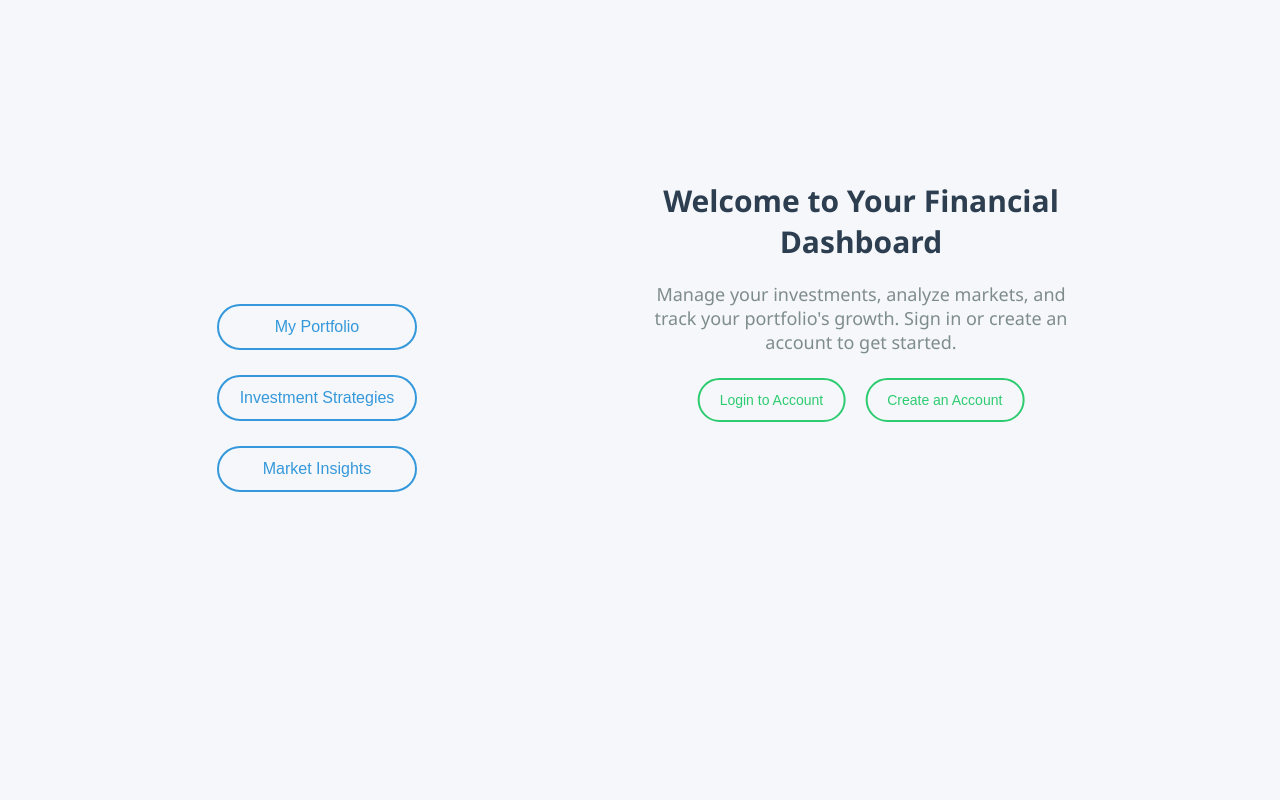
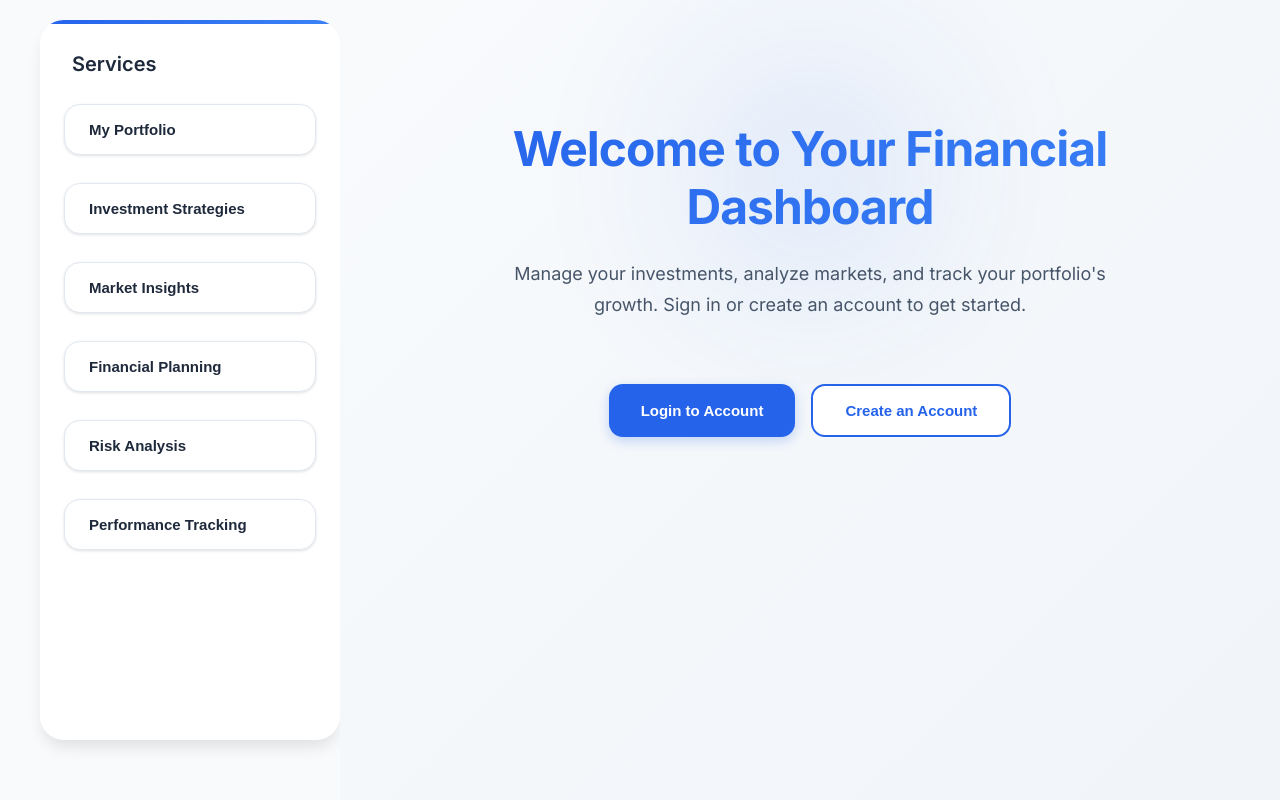
Before and after one commit to blueberryRhyme/FinanceDataAnalytics, a Flask app: page / in a window 1280 px wide. Run offline with Flask 3, Linux system fonts and the light colour scheme.

Commit message:
Improve UI design with styling and additional services

```diff
--- a/app/templates/home6.html
+++ b/app/templates/home6.html
@@ -4,125 +4,252 @@
   <meta charset="UTF-8" />
   <meta name="viewport" content="width=device-width, initial-scale=1.0"/>
   <title>Financial Dashboard</title>
+  <link href="https://fonts.googleapis.com/css2?family=Inter:wght@400;500;600;700&display=swap" rel="stylesheet">
   <style>
     * {
       box-sizing: border-box;
+      margin: 0;
+      padding: 0;
+    }
+
+    :root {
+      --primary: #2563eb;
+      --primary-dark: #1d4ed8;
+      --secondary: #64748b;
+      --accent: #3b82f6;
+      --background: #f8fafc;
+      --white: #ffffff;
+      --text-primary: #1e293b;
+      --text-secondary: #475569;
+      --shadow-sm: 0 1px 3px rgba(0,0,0,0.12);
+      --shadow-md: 0 4px 6px -1px rgba(0,0,0,0.1);
+      --shadow-lg: 0 10px 15px -3px rgba(0,0,0,0.1);
     }
 
     body {
       margin: 0;
-      font-family: 'Segoe UI', Tahoma, Geneva, Verdana, sans-serif;
+      font-family: 'Inter', sans-serif;
       display: flex;
       height: 100vh;
-      background-color: #f5f7fa;
+      background: var(--background);
+      color: var(--text-primary);
     }
 
     /* Sidebar with vertical centering */
     .sidebar {
-      width: 250px;
+      width: 300px;
+      height: 90vh;
       display: flex;
       flex-direction: column;
-      justify-content: center;
-      align-items: center;
-      padding: 20px 0;
-      background-color: transparent;
-      margin-left: 15%; /* Buffer of 15% from the left */
+      justify-content: flex-start;
+      gap: 8px;
+      padding: 32px 24px;
+      background-color: var(--white);
+      margin: 20px 0 20px 40px;
+      box-shadow: var(--shadow-lg);
+      border-radius: 24px;
+      position: relative;
+      overflow-y: auto;
+    }
+
+    .sidebar-title {
+      color: var(--text-primary);
+      font-size: 20px;
+      font-weight: 600;
+      margin-bottom: 16px;
+      padding-left: 8px;
+      position: relative;
+      z-index: 1;
+    }
+
+    .sidebar::before {
+      content: '';
+      position: absolute;
+      top: 0;
+      left: 0;
+      width: 100%;
+      height: 4px;
+      background: linear-gradient(90deg, var(--primary) 0%, var(--accent) 100%);
     }
 
     /* Slider button style */
     .slider-button {
-      background-color: transparent;
-      border: 2px solid #3498db;
-      color: #3498db;
-      border-radius: 25px;
-      padding: 12px 20px;
-      margin: 10px 0;
-      font-size: 16px;
+      background-color: var(--white);
+      border: 1px solid #e2e8f0;
+      color: var(--text-primary);
+      border-radius: 16px;
+      padding: 16px 24px;
+      margin: 4px 0;
+      font-size: 15px;
+      font-weight: 600;
       cursor: pointer;
-      transition: all 0.3s ease;
-      width: 80%;
-      text-align: center;
+      transition: all 0.2s cubic-bezier(0.4, 0, 0.2, 1);
+      width: 100%;
+      text-align: left;
+      display: flex;
+      align-items: center;
+      position: relative;
+      overflow: hidden;
+      box-shadow: var(--shadow-sm);
+    }
+
+    .slider-button::before {
+      content: '';
+      position: absolute;
+      left: 0;
+      top: 0;
+      height: 100%;
+      width: 4px;
+      background: var(--primary);
+      transform: scaleY(0);
+      transition: transform 0.2s;
     }
 
     .slider-button:hover {
-      background-color: #3498db;
-      color: white;
+      background-color: #f8fafc;
+      border-color: var(--primary);
+      transform: translateY(-1px);
+      box-shadow: var(--shadow-md);
+    }
+
+    .slider-button:hover::before {
+      transform: scaleY(1);
     }
 
     /* Dropdown content */
     .slider-content {
       max-height: 0;
       overflow: hidden;
-      transition: max-height 0.3s ease;
-      width: 80%;
-      background: #ecf0f1;
-      border-radius: 10px;
-      padding: 0 15px;
-      margin-top: 5px;
-      color: #2c3e50;
+      transition: all 0.3s cubic-bezier(0.4, 0, 0.2, 1);
+      width: 100%;
+      background: #f1f5f9;
+      border-radius: 12px;
+      padding: 0;
+      margin: 0 0 4px 0;
+      color: var(--text-secondary);
+      font-size: 14px;
+      line-height: 1.6;
     }
 
     .slider-content.open {
       max-height: 200px;
-      padding: 10px 15px;
+      padding: 16px 24px;
+      margin-top: 8px;
+      box-shadow: inset 0 2px 4px rgba(0,0,0,0.05);
     }
 
     /* Main content */
     .main {
       flex-grow: 1;
-      padding: 40px;
+      padding: 40px 60px;
       position: relative;
       display: flex;
-      justify-content: center;
-      align-items: flex-start;
+      flex-direction: column;
+      align-items: center;
+      background: linear-gradient(135deg, #f8fafc 0%, #f1f5f9 100%);
     }
 
     /* Centered auth buttons */
     .auth-buttons {
-      position: absolute;
-      top: 50%;
-      left: 50%;
-      transform: translate(-50%, -50%);
       display: flex;
-      flex-direction: row;
-      justify-content: center;
+      gap: 16px;
+      margin-bottom: 48px;
+      position: relative;
+      z-index: 1;
+      padding-top: 32px;
     }
 
     .auth-buttons button {
-      margin: 0 10px;
-      padding: 12px 20px;
-      border: 2px solid #2ecc71;
-      background-color: transparent;
-      color: #2ecc71;
-      font-size: 14px;
-      border-radius: 25px;
+      padding: 16px 32px;
+      border: none;
+      font-size: 15px;
+      font-weight: 600;
+      border-radius: 14px;
       cursor: pointer;
-      transition: all 0.3s ease;
+      transition: all 0.2s cubic-bezier(0.4, 0, 0.2, 1);
+      position: relative;
+      overflow: hidden;
     }
 
-    .auth-buttons button:hover {
-      background-color: #2ecc71;
-      color: white;
+    .auth-buttons button:first-child {
+      background-color: var(--primary);
+      color: var(--white);
+      box-shadow: 0 4px 12px rgba(37, 99, 235, 0.25);
+    }
+
+    .auth-buttons button:last-child {
+      background-color: var(--white);
+      color: var(--primary);
+      border: 2px solid var(--primary);
+    }
+
+    .auth-buttons button:first-child:hover {
+      background-color: var(--primary-dark);
+      transform: translateY(-2px);
+      box-shadow: 0 6px 20px rgba(37, 99, 235, 0.35);
+    }
+
+    .auth-buttons button:last-child:hover {
+      background-color: var(--primary);
+      color: var(--white);
+      transform: translateY(-2px);
     }
 
     /* Centered content container */
     .content-container {
+      text-align: center;
+      width: 100%;
+      max-width: 800px;
+      position: relative;
+      margin-bottom: 32px;
+      padding-top: 32px;
+      display: flex;
+      flex-direction: column;
+      align-items: center;
+    }
+
+    .content-container::before {
+      content: '';
       position: absolute;
-      top: 20%; /* 20% from the top */
-      left: 50%;
-      transform: translateX(-50%);
-      text-align: center;
+      width: 200px;
+      height: 200px;
+      background: linear-gradient(135deg, var(--primary) 0%, var(--accent) 100%);
+      filter: blur(80px);
+      opacity: 0.1;
+      border-radius: 50%;
+      z-index: 0;
+      animation: pulse 4s ease-in-out infinite;
+    }
+
+    @keyframes pulse {
+      0%, 100% { transform: scale(1); opacity: 0.1; }
+      50% { transform: scale(1.2); opacity: 0.15; }
     }
 
     h1 {
-      font-size: 30px;
-      color: #2c3e50;
+      font-size: 48px;
+      background: linear-gradient(135deg, var(--primary) 0%, var(--accent) 100%);
+      background-clip: text;
+      -webkit-background-clip: text;
+      -webkit-text-fill-color: transparent;
+      font-weight: 700;
+      margin-bottom: 24px;
+      margin-top: 48px;
+      letter-spacing: -1px;
+      line-height: 1.2;
+      position: relative;
+      z-index: 1;
     }
 
     .description {
       font-size: 18px;
-      margin-top: 20px;
-      color: #7f8c8d;
+      line-height: 1.7;
+      margin: 0 auto;
+      color: var(--text-secondary);
+      max-width: 600px;
+      position: relative;
+      z-index: 1;
+      padding: 0;
     }
   </style>
 </head>
@@ -130,6 +257,8 @@
 
   <!-- Sidebar -->
   <div class="sidebar">
+    <h2 class="sidebar-title">Services</h2>
+
     <button class="slider-button" onclick="toggleSlider(0)">My Portfolio</button>
     <div class="slider-content">View and manage your financial portfolio, investments, and assets.</div>
 
@@ -138,10 +267,25 @@
 
     <button class="slider-button" onclick="toggleSlider(2)">Market Insights</button>
     <div class="slider-content">Get the latest news and analysis on stock markets, forex, and commodities.</div>
+
+    <button class="slider-button" onclick="toggleSlider(3)">Financial Planning</button>
+    <div class="slider-content">Create personalized financial plans and set long-term wealth goals.</div>
+
+    <button class="slider-button" onclick="toggleSlider(4)">Risk Analysis</button>
+    <div class="slider-content">Evaluate investment risks and optimize your portfolio allocation.</div>
+
+    <button class="slider-button" onclick="toggleSlider(5)">Performance Tracking</button>
+    <div class="slider-content">Monitor your investments' performance with detailed analytics and reports.</div>
   </div>
 
   <!-- Main Content -->
   <div class="main">
+    <!-- Title and Description centered -->
+    <div class="content-container">
+      <h1>Welcome to Your Financial Dashboard</h1>
+      <p class="description">Manage your investments, analyze markets, and track your portfolio's growth. Sign in or create an account to get started.</p>
+    </div>
+
     <form class="auth-buttons" method="get">
       <button
         type="submit"
@@ -155,12 +299,6 @@
         Create an Account
       </button>
     </form>
-
-    <!-- Title and Description centered -->
-    <div class="content-container">
-      <h1>Welcome to Your Financial Dashboard</h1>
-      <p class="description">Manage your investments, analyze markets, and track your portfolio's growth. Sign in or create an account to get started.</p>
-    </div>
   </div>
 
   <script>
```
